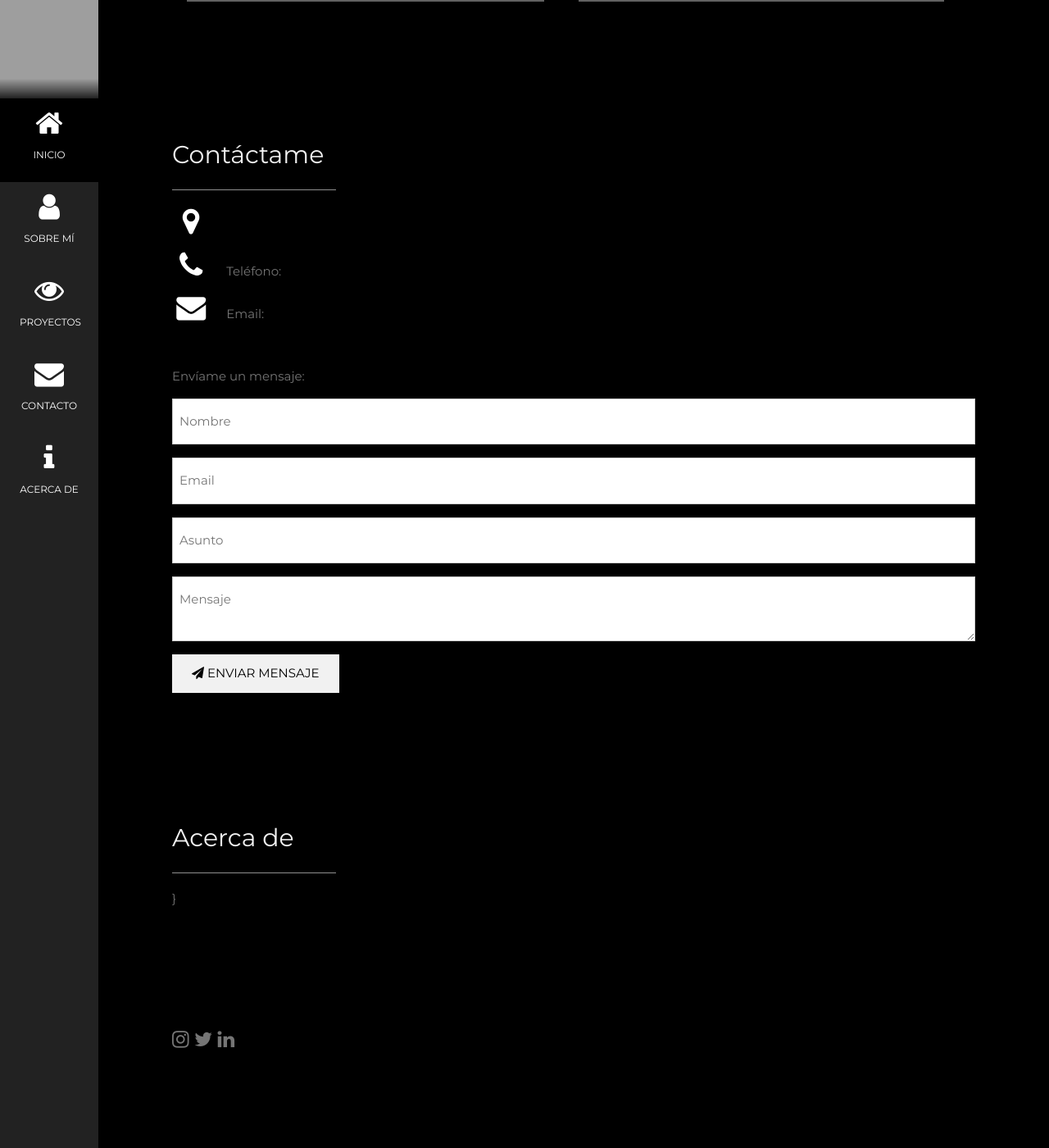
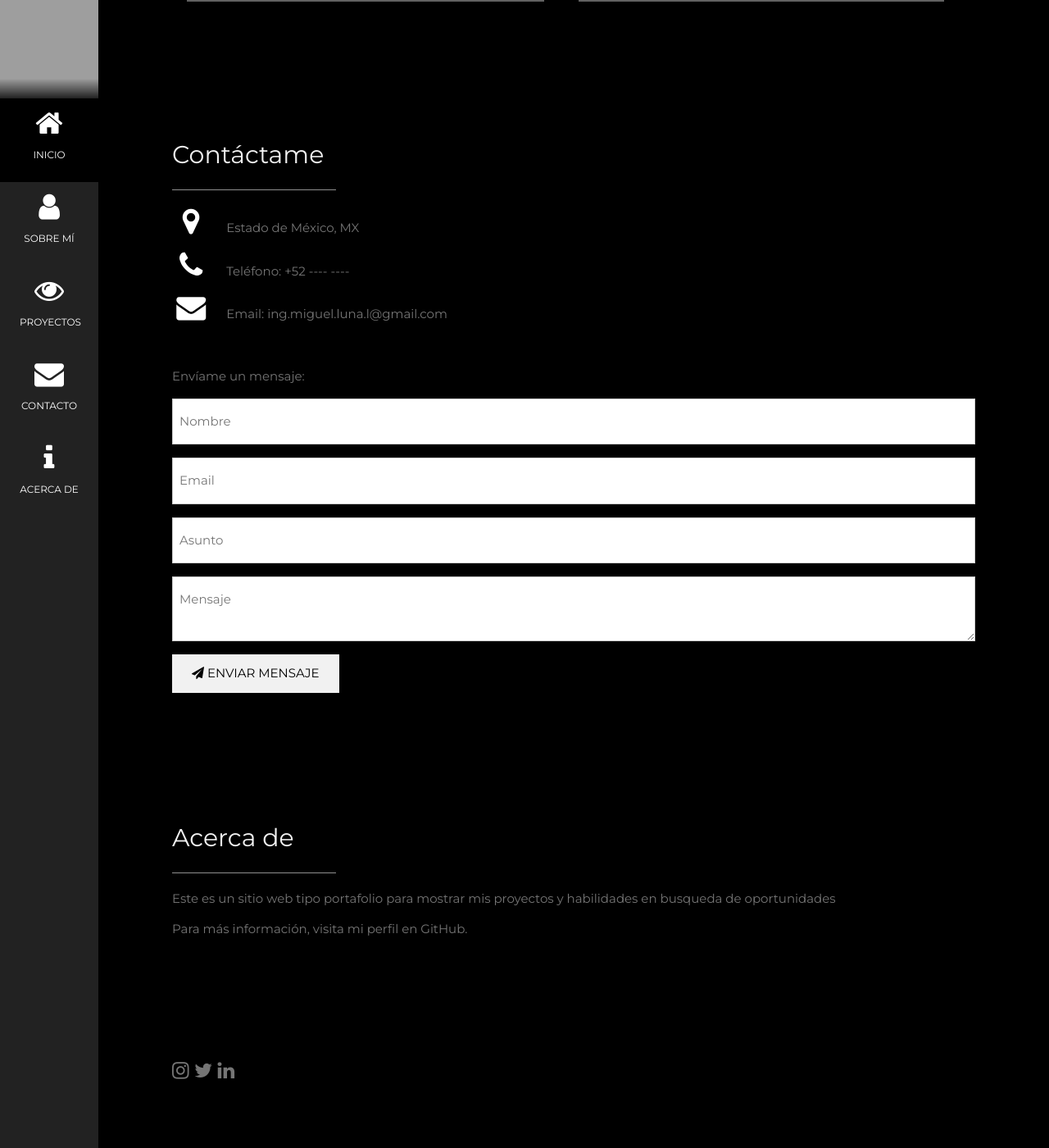
Before and after one commit to IngMiguelLuna/IngMiguelLuna.github.io, a Jekyll site: the page built from index.markdown, in a window 1280 px wide and 1400 px high, scrolled down 2908 px. Shown: the whole window at 82% size. Built offline with Jekyll 4.4.1, drawn with Linux system fonts in a browser that asks for light colours; grey boxes are pictures that could not be loaded.

Commit message:
Update layout templates to use page variables for contact information and fix navigation link

```diff
--- a/_layouts/default.html
+++ b/_layouts/default.html
@@ -208,9 +208,9 @@
     <hr style="width:200px" class="w3-opacity">
 
     <div class="w3-section">
-      <p><i class="fa fa-map-marker fa-fw w3-text-white w3-xxlarge w3-margin-right"></i> {{ubi}}</p>
-      <p><i class="fa fa-phone fa-fw w3-text-white w3-xxlarge w3-margin-right"></i> Teléfono: {{tel}}</p>
-      <p><i class="fa fa-envelope fa-fw w3-text-white w3-xxlarge w3-margin-right"> </i> Email: {{email}}</p>
+      <p><i class="fa fa-map-marker fa-fw w3-text-white w3-xxlarge w3-margin-right"></i> {{page.ubi}}</p>
+      <p><i class="fa fa-phone fa-fw w3-text-white w3-xxlarge w3-margin-right"></i> Teléfono: {{page.tel}}</p>
+      <p><i class="fa fa-envelope fa-fw w3-text-white w3-xxlarge w3-margin-right"> </i> Email: {{page.email}}</p>
     </div><br>
     <p>Envíame un mensaje:</p>
     <!--<to-do>agregar action_page</to-do>-->
@@ -232,8 +232,8 @@
   <div class="w3-padding-64 w3-content w3-text-grey" id="about">
     <h2 class="w3-text-light-grey">Acerca de</h2>
     <hr style="width:200px" class="w3-opacity">
-    <p>{{aboutme}}</p>
-    <p>{{aboutme2}}}</p>
+    <p>{{page.aboutme}}</p>
+    <p>{{page.aboutme2}}</p>
   </div>
 
   <!-- Pie de página -->
--- a/_layouts/post.html
+++ b/_layouts/post.html
@@ -36,7 +36,7 @@
 <body class="w3-black">
   <!-- Sidebar menu -->
   <nav class="w3-sidebar w3-bar-block w3-small w3-hide-small w3-center">
-    <a href="index.html" class="w3-bar-item w3-button w3-padding-large w3-hover-black">
+    <a href="/" class="w3-bar-item w3-button w3-padding-large w3-hover-black">
       <i class="fa fa-home w3-xxlarge"></i>
       <p>INICIO</p>
     </a>
```
